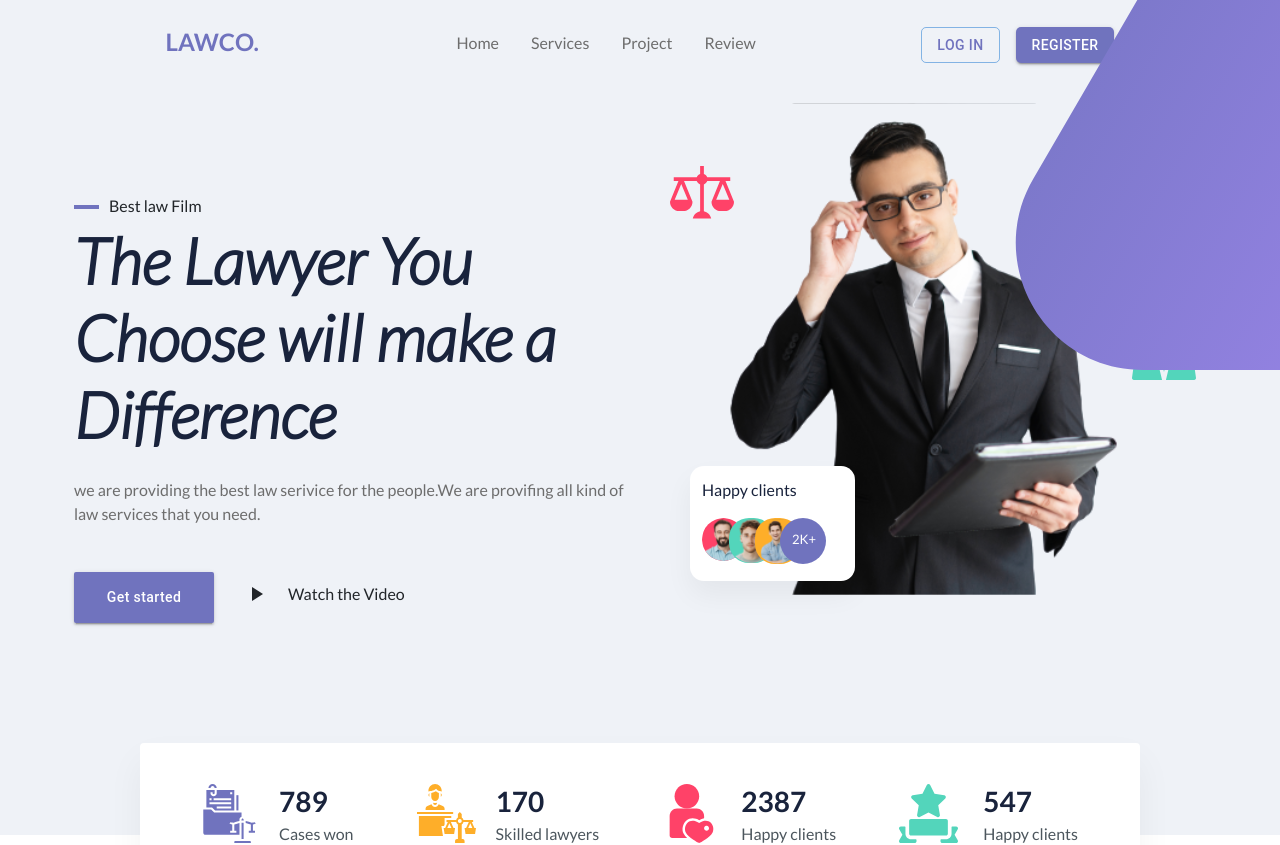
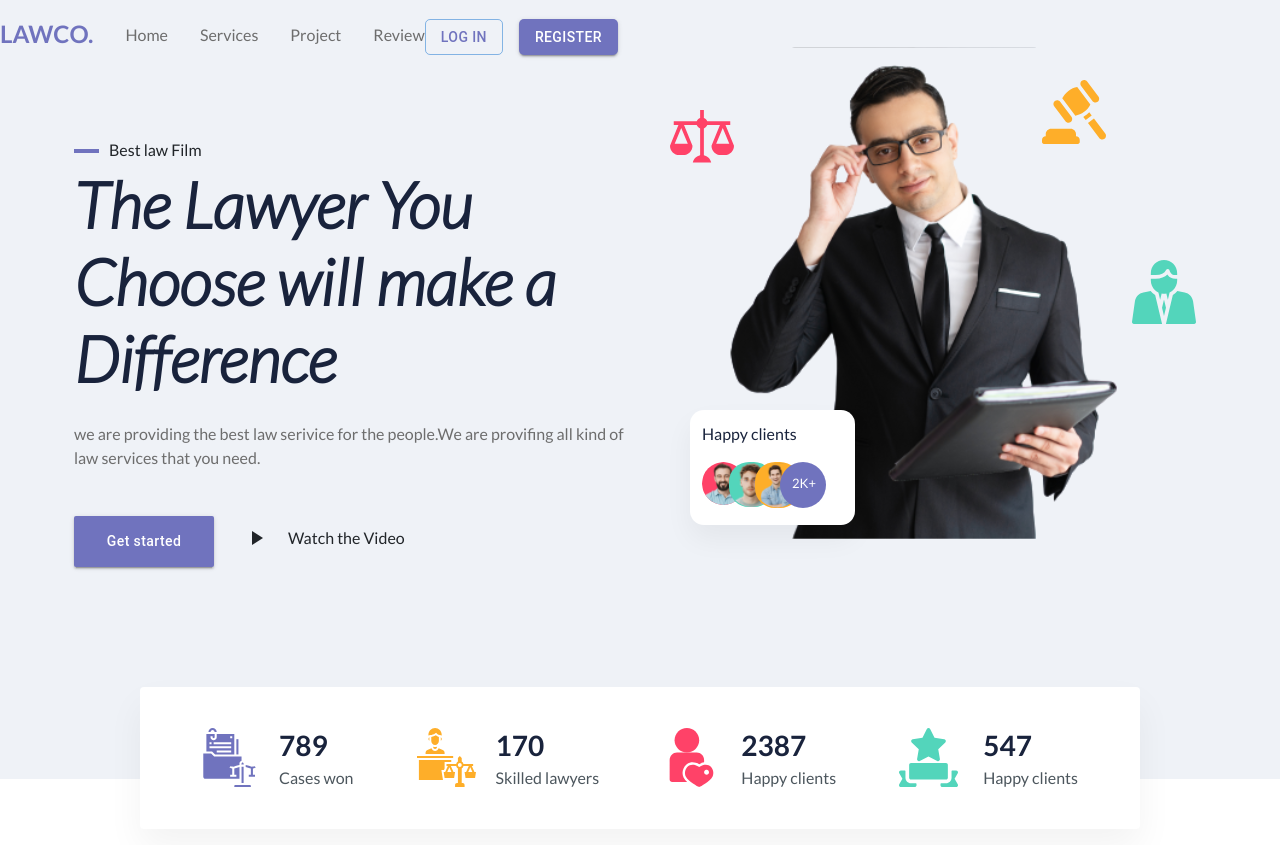
Before and after one commit to im-Abishek/Landing_page, a React (Create React App) app: page / in a window 1280 px wide. Shown: the top 845 px of the page. Built offline with nearby package versions, Linux system fonts and the light colour scheme; a web font is replaced by a local one.

Commit message:
nav completed

```diff
--- a/src/App.js
+++ b/src/App.js
@@ -31,7 +31,7 @@ function App() {
       <Section_5/>
       <Section_6/>
       <Section_7/>
-      <Section_8/>
+      {/* <Section_8/> */}
       <Section_9/>
       <Section_10/>
       <Section_11/>
--- a/src/components/header_nav/nav.js
+++ b/src/components/header_nav/nav.js
@@ -4,14 +4,17 @@ import Button from '@mui/material/Button';
 import Container from '@mui/material/Container';
 import Box from '@mui/material/Box';
 import DensityMediumIcon from '@mui/icons-material/DensityMedium';
+import Link from '@mui/material/Link';
 
 
 const usestyles = makeStyles((theme)=>({
     navSection:{
         // height:"fit_content",
-        paddingTop:"1.5rem",
+        paddingTop:"1rem",
         backgroundColor:"#EFF2F7",
         width:"100%",
+        position:"fixed",
+        zIndex:3,
 
 
         [theme.breakpoints.between('sm','md')]:{
@@ -24,6 +27,9 @@ const usestyles = makeStyles((theme)=>({
         alignItems:"center",
         flexDirection:"row",
         justifyContent:"space-evenly",
+        position:"fixed",
+        zIndex:3,
+        backgroundColor:"#EFF2F7",
 
         [theme.breakpoints.between('md','lg')]:{
             width:"100%"
@@ -32,7 +38,8 @@ const usestyles = makeStyles((theme)=>({
             width:"100%"
         },
         [theme.breakpoints.between('xs','sm')]:{
-            justifyContent:"space-between"
+            justifyContent:"space-between",
+            width:"100%"
         },
     },
     heading:{
@@ -58,6 +65,7 @@ const usestyles = makeStyles((theme)=>({
         [theme.breakpoints.between('xs','sm')]:{
             fontSize:"24px",
             fontWeight:"700 !important",
+            marginLeft:"1rem"
         },
     },
     center_content:{
@@ -67,24 +75,24 @@ const usestyles = makeStyles((theme)=>({
         // marginRight:"13rem",
 
         [theme.breakpoints.between('md','lg')]:{
-            // marginLeft:"0rem",
-            // marginRight:"7rem !important",
+            marginRight:"3rem",
+            marginLeft:"6rem !important",
             fontSize:"12px",
-            marginTop:"0.5rem"
+            marginTop:"0.2rem"
         },
         [theme.breakpoints.between('sm','md')]:{
-            // marginLeft:"0rem",
-            // marginRight:"2.5rem !important",
+            marginRight:"2rem",
+            marginLeft:"3.5rem !important",
             fontSize:"12px",
-            marginTop:"0.5rem"
+            marginTop:"0.2rem"
         },
         [theme.breakpoints.between('xs','sm')]:{
             display:"none"
         },
     },
     center_text:{
-        textDecoration:"none",
-        color:"#6D6D6D",
+        textDecoration:"none !important",
+        color:"#6D6D6D !important",
         paddingLeft:"2rem",
 
         [theme.breakpoints.between('sm','md')]:{
@@ -100,12 +108,20 @@ const usestyles = makeStyles((theme)=>({
     button:{
         backgroundColor:"#7073BE !important",
         borderRadius:"5px !important",
+
+        [theme.breakpoints.between('xs','lg')]:{
+            height:"25px",
+            width:"80px",
+            fontSize:"10px",
+            marginTop:"0rem"
+        },
     },
     icon:{
         display:"none",
         [theme.breakpoints.between('xs','sm')]:{
             display:"flex",
-
+            marginTop:"-1rem",
+            marginRight:"1rem"
         },
     },
     button_1:{
@@ -113,7 +129,15 @@ const usestyles = makeStyles((theme)=>({
         marginLeft:"0rem",
         border:"1px solid #7073BE",
         color:"#7073BE !important",
-        marginRight:"1rem !important"
+        marginRight:"1rem !important",
+
+        [theme.breakpoints.between('xs','lg')]:{
+            height:"25px",
+            width:"80px",
+            fontSize:"10px",
+            marginRight:"0.5rem !important",
+            marginTop:"0rem"
+        },
     },
 
 
@@ -131,10 +155,10 @@ const HeaderComponent = () => {
                     <p>LAWCO.</p>
                 </Box>
                 <Box className={classes.center_content}>
-                     <a className={classes.center_text} href='#'>Home</a>
-                     <a className={classes.center_text} href='#'>Services</a>
-                     <a className={classes.center_text} href='#'>Project</a>
-                     <a className={classes.center_text} href='#'>Review</a>
+                   <Link className={classes.center_text} href="#">Home</Link>
+                   <Link className={classes.center_text} href="#">Services</Link>
+                   <Link className={classes.center_text} href="#">Project</Link>
+                   <Link className={classes.center_text} href="#">Review</Link>
                 </Box>
                 <Box className={classes.right_content}>
                      <Button className={classes.button_1} variant="outlined">Log In</Button>
@@ -145,7 +169,7 @@ const HeaderComponent = () => {
                 </Box>
             </Box>
         </Box>
-
+        // className={classes.center_text}
     )
 }
 
--- a/src/components/section-1/main.js
+++ b/src/components/section-1/main.js
@@ -18,7 +18,7 @@ import Main_BelowContent from "./mainPage_belowbox";
 const useStyles = makeStyles((theme) => ({
   root: {
     paddingBottom: 10,
-    paddingTop: 20,
+    paddingTop: 40,
     marginBottom: 60,
 
   },
--- a/src/components/section_5/section_5.js
+++ b/src/components/section_5/section_5.js
@@ -136,6 +136,8 @@ const useStyles = makeStyles((theme)=>({
         borderRadius:"5px",
         marginLeft:"5rem",
         backgroundColor:"white",
+        zIndex:1,
+        position:"relative",
 
         [theme.breakpoints.between('sm','lg')]: {
             height:"135px",
@@ -161,6 +163,7 @@ const useStyles = makeStyles((theme)=>({
         alignItems:"center",
         boxShadow: "0px 9.55269px 19.1054px rgba(145, 145, 145, 0.06)",
         backgroundColor:"white",
+
 
         [theme.breakpoints.between('xs','lg')]: {
             height:"30px",
@@ -192,6 +195,7 @@ const useStyles = makeStyles((theme)=>({
     column_text:{
         fontSize:"15px",
         color:"#383F5B",
+        marginTop:"12px",
 
         [theme.breakpoints.between('xs','lg')]: {
             fontSize:"8px"
@@ -236,6 +240,7 @@ const useStyles = makeStyles((theme)=>({
     price_1:{
         fontSize:"18px",
         color:"#383F5B",
+        marginTop:"13px",
 
         [theme.breakpoints.between('xs','lg')]: {
             fontSize:"10px"
@@ -306,6 +311,8 @@ const useStyles = makeStyles((theme)=>({
         marginLeft:"2rem",
         textAlign:"center",
         backgroundColor:"white",
+        zIndex:1,
+        position:"relative",
 
         [theme.breakpoints.between('sm','lg')]: {
             height:"75px",
@@ -354,16 +361,29 @@ const useStyles = makeStyles((theme)=>({
         top:"30%",
         left:"5%",
 
+        [theme.breakpoints.between('xs','lg')]: {
+            height:"8.2rem"
+        }
+
     },
     vr:{
         position:"absolute",
         top:"29%",
-        left:"5%"
+        left:"5%",
+
+        [theme.breakpoints.between('xs','lg')]: {
+            width:"18rem"
+        }
     },
     vr2:{
         position:"absolute",
         top:"84%",
-        left:"5%"
+        left:"5%",
+
+        [theme.breakpoints.between('xs','lg')]: {
+            width:"18rem",
+            height:"0.5rem"
+        }
     },
     design:{
         position:"absolute",
```
